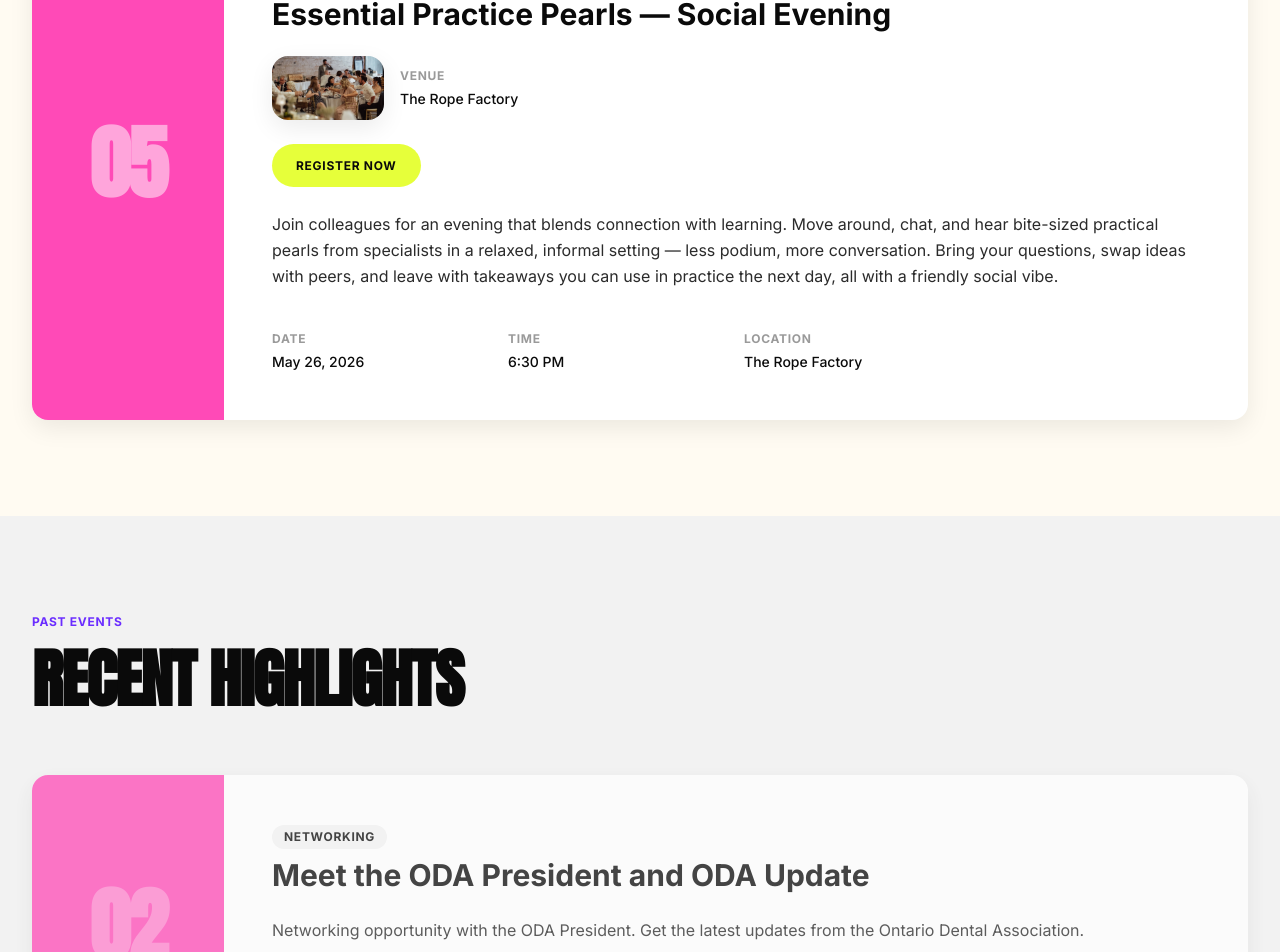
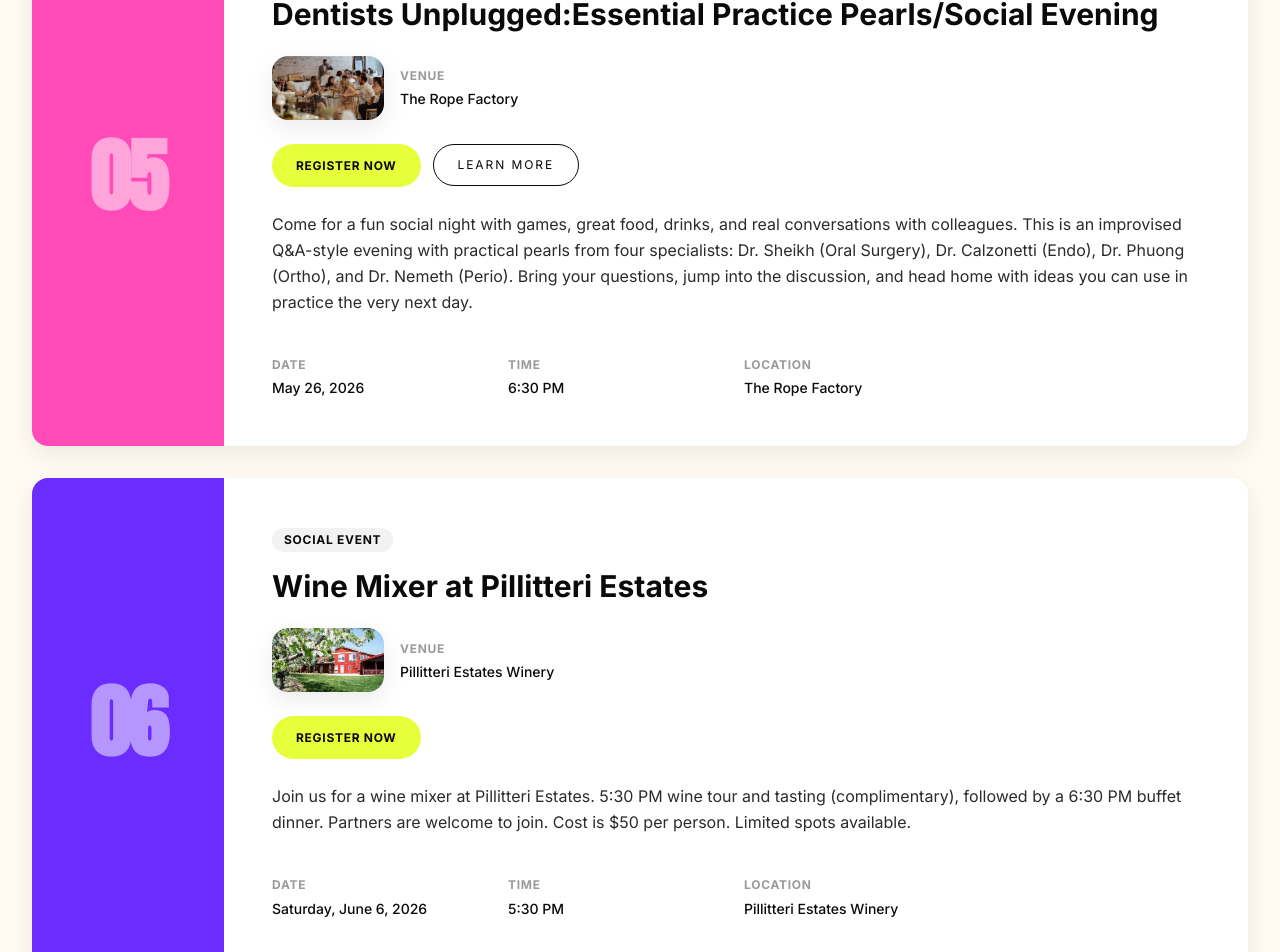
Before and after one commit to sagearora/thebcds.com, a Next.js app: page /events in a window 1280 px wide. Shown: the part 2930-3882 px from the top of the page. Built offline with nearby package versions, Linux system fonts and the light colour scheme.

Commit message:
Add May flyer link support and June wine mixer event
Expand event data and card actions so members can open the May 26 flyer directly, and publish the June 6 Pillitteri social mixer details with venue imagery and registration.

```diff
--- a/src/app/events/EventsListsClient.tsx
+++ b/src/app/events/EventsListsClient.tsx
@@ -112,6 +112,17 @@
                               className="inline-flex items-center justify-center px-6 py-3 rounded-[var(--radius-pill)] bg-[var(--c-neon)] text-[var(--c-ink)] eyebrow hover:shadow-[var(--shadow-elevated)] hover:-translate-y-1 transition-all"
                             >
                               Register Now
+                            </Link>
+                          )}
+
+                          {event.learnMoreUrl && (
+                            <Link
+                              href={event.learnMoreUrl}
+                              target="_blank"
+                              rel="noopener noreferrer"
+                              className="inline-flex items-center justify-center px-6 py-3 rounded-[var(--radius-pill)] border border-[var(--c-ink)] text-[var(--c-ink)] text-xs uppercase tracking-[0.16em] hover:bg-[var(--c-ink)] hover:text-[var(--c-paper)] transition-all"
+                            >
+                              Learn more
                             </Link>
                           )}
 
--- a/src/app/upcoming/UpcomingPageClient.tsx
+++ b/src/app/upcoming/UpcomingPageClient.tsx
@@ -183,6 +183,17 @@
                         </Link>
                       )}
 
+                      {nextEvent.learnMoreUrl && (
+                        <Link
+                          href={nextEvent.learnMoreUrl}
+                          target="_blank"
+                          rel="noopener noreferrer"
+                          className="inline-flex items-center justify-center px-6 py-3 rounded-[var(--radius-pill)] border border-[var(--c-ink)] text-[var(--c-ink)] text-xs uppercase tracking-[0.16em] hover:bg-[var(--c-ink)] hover:text-[var(--c-paper)] transition-all"
+                        >
+                          Learn more
+                        </Link>
+                      )}
+
                       {nextEvent.slug === 'plp-changing-times' && (
                         <Link
                           href="/events/plp-changing-times"
--- a/src/components/UpcomingEventPreview.tsx
+++ b/src/components/UpcomingEventPreview.tsx
@@ -79,6 +79,16 @@
                       Register Now
                     </Link>
                   )}
+                  {nextEvent.learnMoreUrl && (
+                    <Link
+                      href={nextEvent.learnMoreUrl}
+                      target="_blank"
+                      rel="noopener noreferrer"
+                      className="inline-flex items-center justify-center px-6 py-3 rounded-[var(--radius-pill)] border border-[var(--c-ink)] text-[var(--c-ink)] text-xs uppercase tracking-[0.16em] hover:bg-[var(--c-ink)] hover:text-[var(--c-paper)] transition-all"
+                    >
+                      Learn more
+                    </Link>
+                  )}
                 </div>
 
                 <p className="text-base text-[var(--c-steel)] leading-relaxed">{nextEvent.description}</p>
--- a/src/data/events.ts
+++ b/src/data/events.ts
@@ -9,6 +9,7 @@
   description: string;
   accent: string;
   registrationUrl?: string;
+  learnMoreUrl?: string;
   ceCredits?: string;
   isTBC?: boolean;
   slug?: string;
@@ -108,16 +109,31 @@
   },
   {
     id: 8,
-    title: 'Essential Practice Pearls — Social Evening',
+    title: 'Dentists Unplugged:Essential Practice Pearls/Social Evening',
     date: 'May 26, 2026',
     dateValue: new Date('2026-05-26'),
     time: '6:30 PM',
     location: 'The Rope Factory',
     type: 'Networking',
     description:
-      'Join colleagues for an evening that blends connection with learning. Move around, chat, and hear bite-sized practical pearls from specialists in a relaxed, informal setting — less podium, more conversation. Bring your questions, swap ideas with peers, and leave with takeaways you can use in practice the next day, all with a friendly social vibe.',
+      'Come for a fun social night with games, great food, drinks, and real conversations with colleagues. This is an improvised Q&A-style evening with practical pearls from four specialists: Dr. Sheikh (Oral Surgery), Dr. Calzonetti (Endo), Dr. Phuong (Ortho), and Dr. Nemeth (Perio). Bring your questions, jump into the discussion, and head home with ideas you can use in practice the very next day.',
     accent: 'var(--c-electric-pink)',
     registrationUrl: 'https://forms.gle/prSwRSGBCrTqQCX76',
+    learnMoreUrl: '/images/events/May%2026th%20-%20Dentists%20Unplugged.pdf',
     venueImage: '/images/events/the-rope-factory.webp',
   },
+  {
+    id: 9,
+    title: 'Wine Mixer at Pillitteri Estates',
+    date: 'Saturday, June 6, 2026',
+    dateValue: new Date('2026-06-06'),
+    time: '5:30 PM',
+    location: 'Pillitteri Estates Winery',
+    type: 'Social Event',
+    description:
+      'Join us for a wine mixer at Pillitteri Estates. 5:30 PM wine tour and tasting (complimentary), followed by a 6:30 PM buffet dinner. Partners are welcome to join. Cost is $50 per person. Limited spots available.',
+    accent: 'var(--c-royal-purple)',
+    registrationUrl: 'https://forms.gle/59jbFVs4a2yWeDzN9',
+    venueImage: '/images/events/pillitteriestateswinery-niagaraonthelake.png',
+  },
 ];
```
Also changed, not shown: public/images/events/pillitteriestateswinery-niagaraonthelake.png (added), 1 other file (tests, documents, lock files or other folders).
